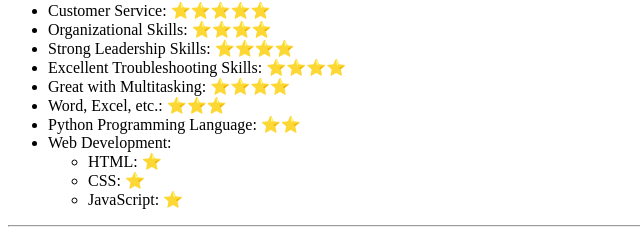
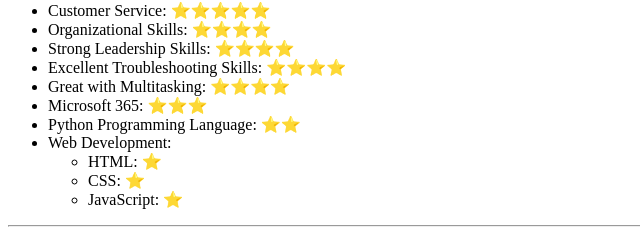
Before and after one commit to brandi-jk/Resume, a plain HTML site: page index.html in a window 1280 px wide. Shown: the part 814-1046 px from the top of the page, 0-640 px from the left. Drawn offline with Linux system fonts and the light colour scheme.

Commit message:
Update index.html

```diff
--- a/index.html
+++ b/index.html
@@ -112,7 +112,7 @@
                 Great with Multitasking: ⭐️⭐️⭐️⭐️
             </li>
             <li>
-                Word, Excel, etc.: ⭐️⭐️⭐️
+                Microsoft 365: ⭐️⭐️⭐️
             </li>
             <li>
                 Python Programming Language: ⭐️⭐️
```
